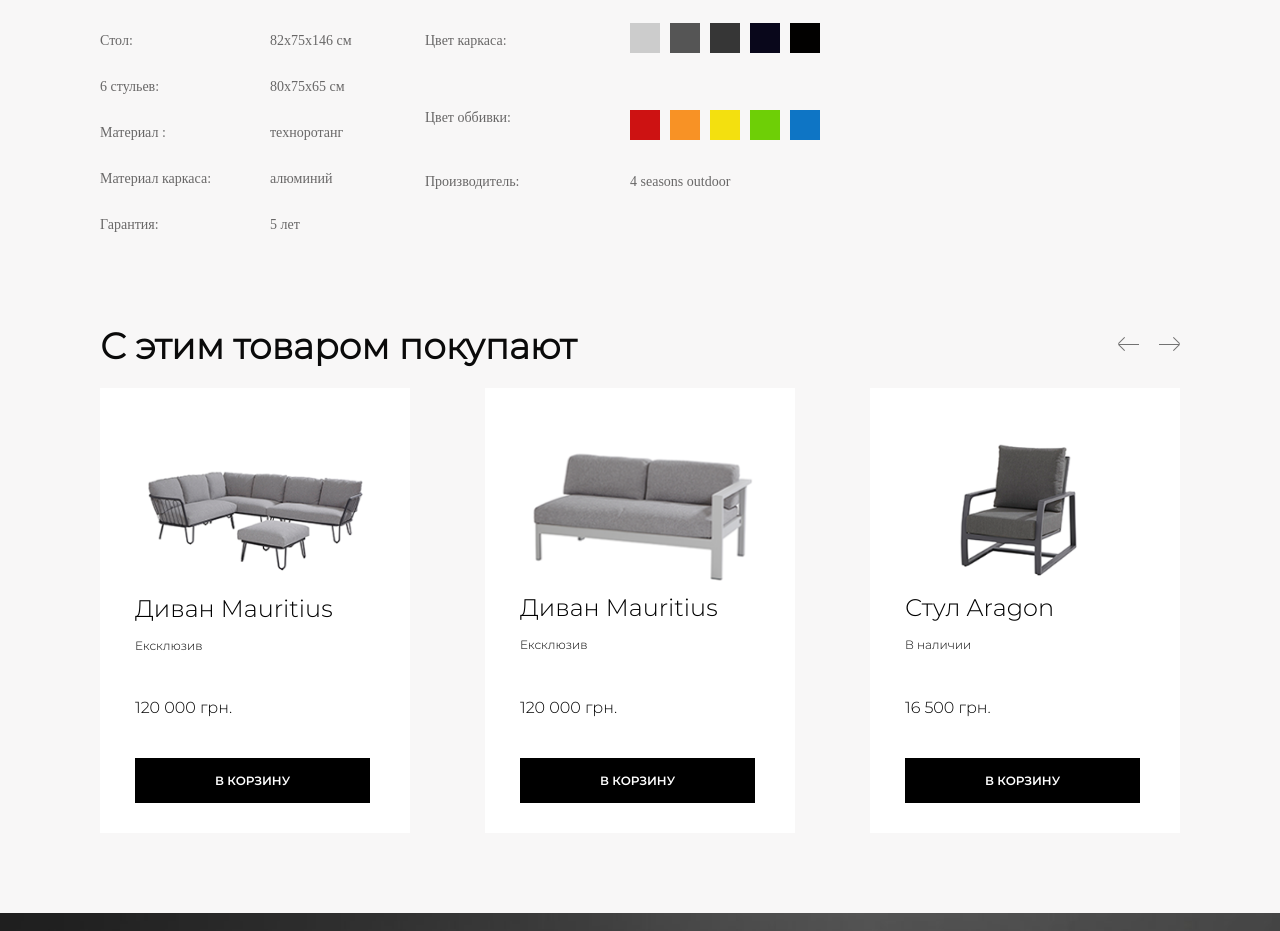
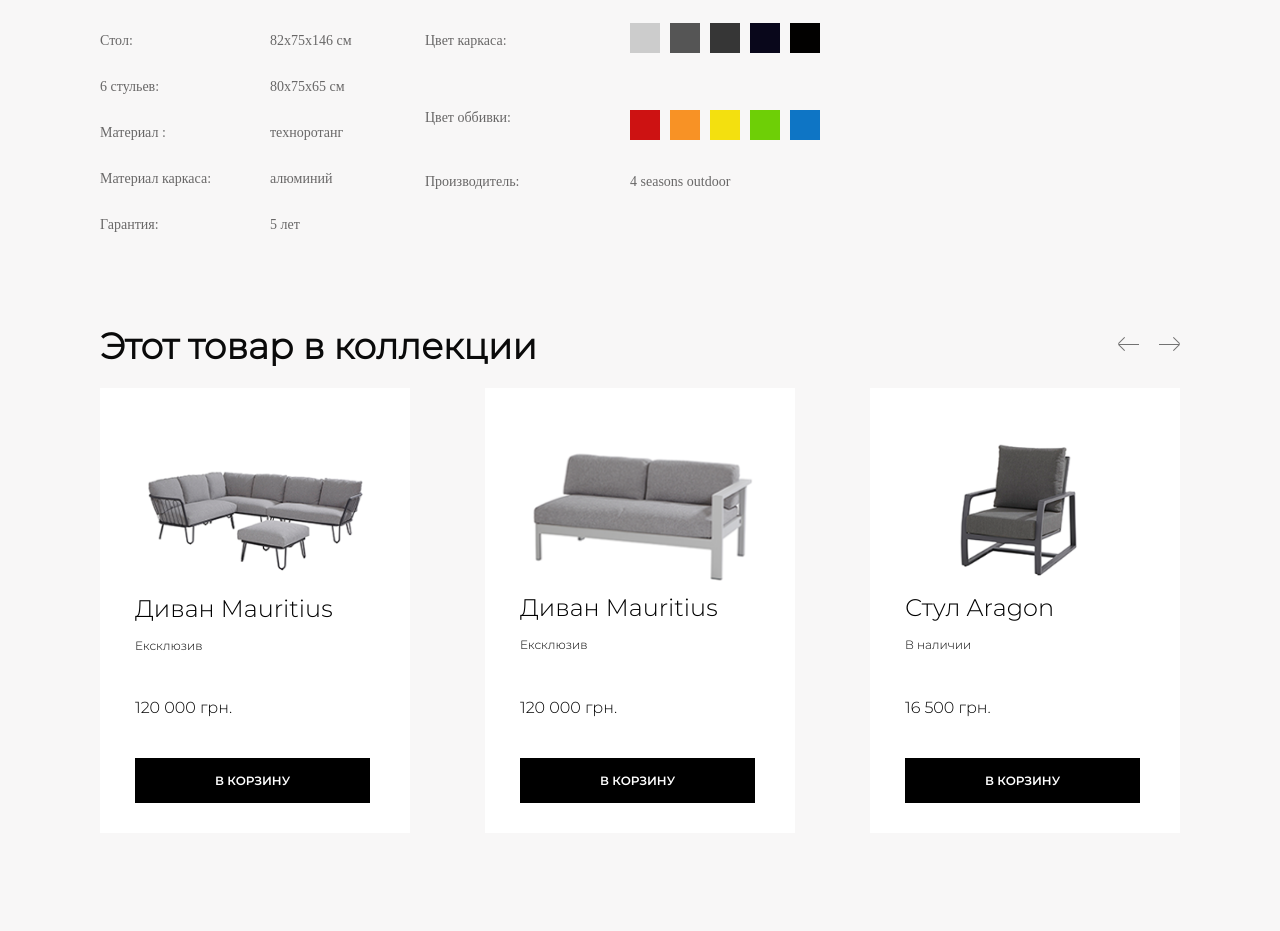
Before and after one commit to petrychenkodev/altano_show, a plain HTML site: page product_card_4.html in a window 1280 px wide. Shown: the part 1261-2192 px from the top of the page. Drawn offline with Linux system fonts and the light colour scheme; a web font is replaced by a local one.

Commit message:
card 4 section added

```diff
--- a/css/product_card_4.css
+++ b/css/product_card_4.css
@@ -252,7 +252,7 @@
   display: grid;
   grid-template-columns: 30fr 70fr 290fr 250fr 250fr 290fr 70fr 30fr;
   grid-template-rows: 45px 280px;
-  padding-bottom: 80px; }
+  padding-bottom: 20px; }
   .choose .choose__wtd {
     grid-area: 1 / 3 / 2 /7;
     margin: 0;
@@ -428,8 +428,7 @@
   display: grid;
   grid-template-columns: 30fr 70fr 130fr 260fr 150fr 150fr 260fr 130fr 70fr 30fr;
   grid-template-rows: 85px 525px;
-  background-color: #f8f7f7;
-  margin-top: -60px; }
+  background-color: #f8f7f7; }
   .item h3 {
     grid-column-start: 3;
     grid-column-end: 6;
--- a/product_card_4.html
+++ b/product_card_4.html
@@ -142,6 +142,32 @@
 			<p class="guaranty__text">Если по каким-либо причинам товар вам не подошел, вы можете обменять его без проблем в течение 14 дней после покупки.</p>
 		</div>
 	</section>
+		<section class="container item">
+		<h3>Этот товар в коллекции</h3>
+		<div class="item__arrows"><a href="#"><img src="img/arrowleft3.png" alt=""></a><a href="#"><img src="img/arrowright3.png" alt=""></a></div>
+		<div class="catalog__group">
+			<div class="catalog__group__box">
+					<img src="img/catalog_complect.png" alt="">
+					<p class="box__naming">Диван Mauritius</p>
+					<p class="box__availability">Ексклюзив</p>
+					<p class="box__price">120 000 грн.</p>
+					<a href="#">в корзину</a>
+				</div><div class="catalog__group__box">
+					<img src="img/catalog_sofa.png" alt="">
+					<p class="box__naming">Диван Mauritius</p>
+					<p class="box__availability">Ексклюзив</p>
+					<p class="box__price">120 000 грн.</p>
+					<a href="#">в корзину</a>
+				</div>
+				<div class="catalog__group__box">
+					<img src="img/catalog_chair.png" alt="">
+					<p class="box__naming">Стул Aragon</p>
+					<p class="box__availability">В наличии</p>
+					<p class="box__price">16 500 грн.</p>
+					<a href="#">в корзину</a>
+				</div>
+		</div>
+	</section>
 	<section class="container item">
 		<h3>С этим товаром покупают</h3>
 		<div class="item__arrows"><a href="#"><img src="img/arrowleft3.png" alt=""></a><a href="#"><img src="img/arrowright3.png" alt=""></a></div>
@@ -181,6 +207,7 @@
 			</form>
 		</div>
 	</section>
+
 	<section class="container about">
 		<div class="about__why">
 			<img class="about__img" src="img/choose_us.jpg" alt="choose_us">
```
